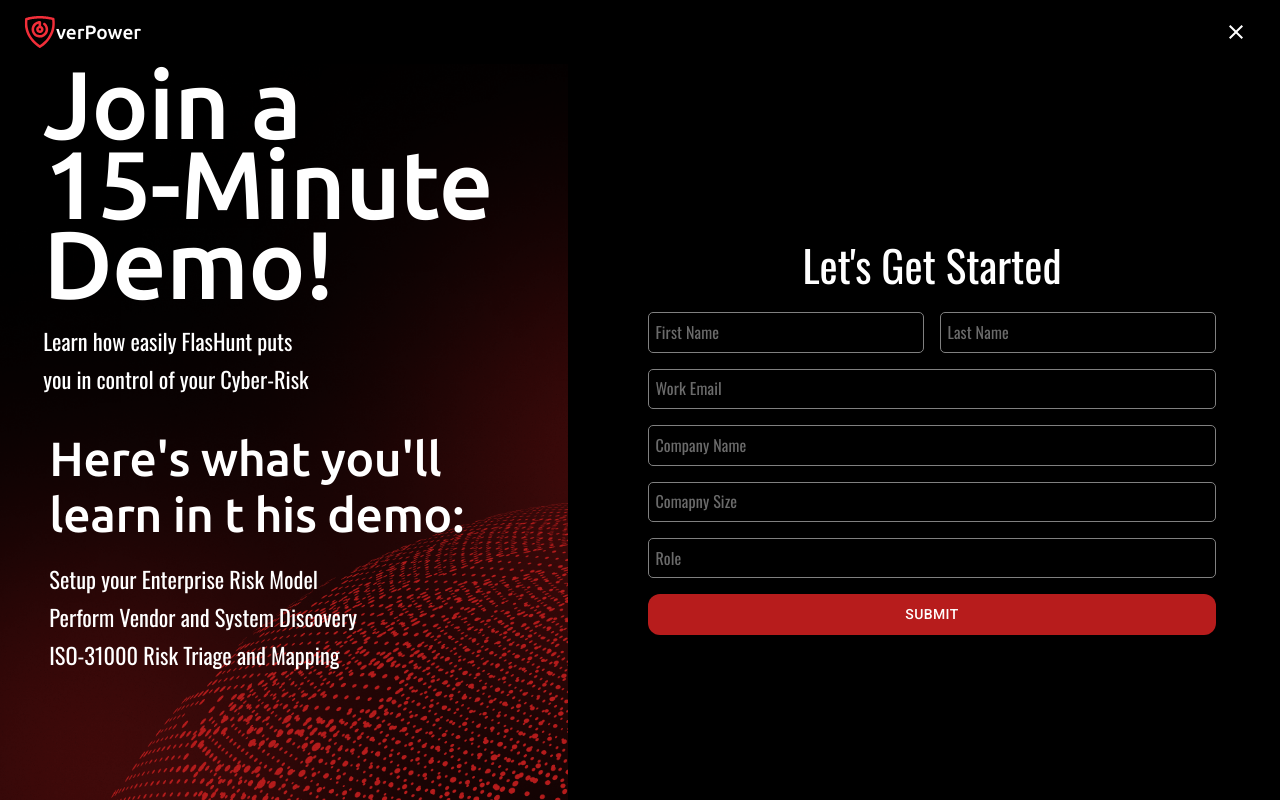
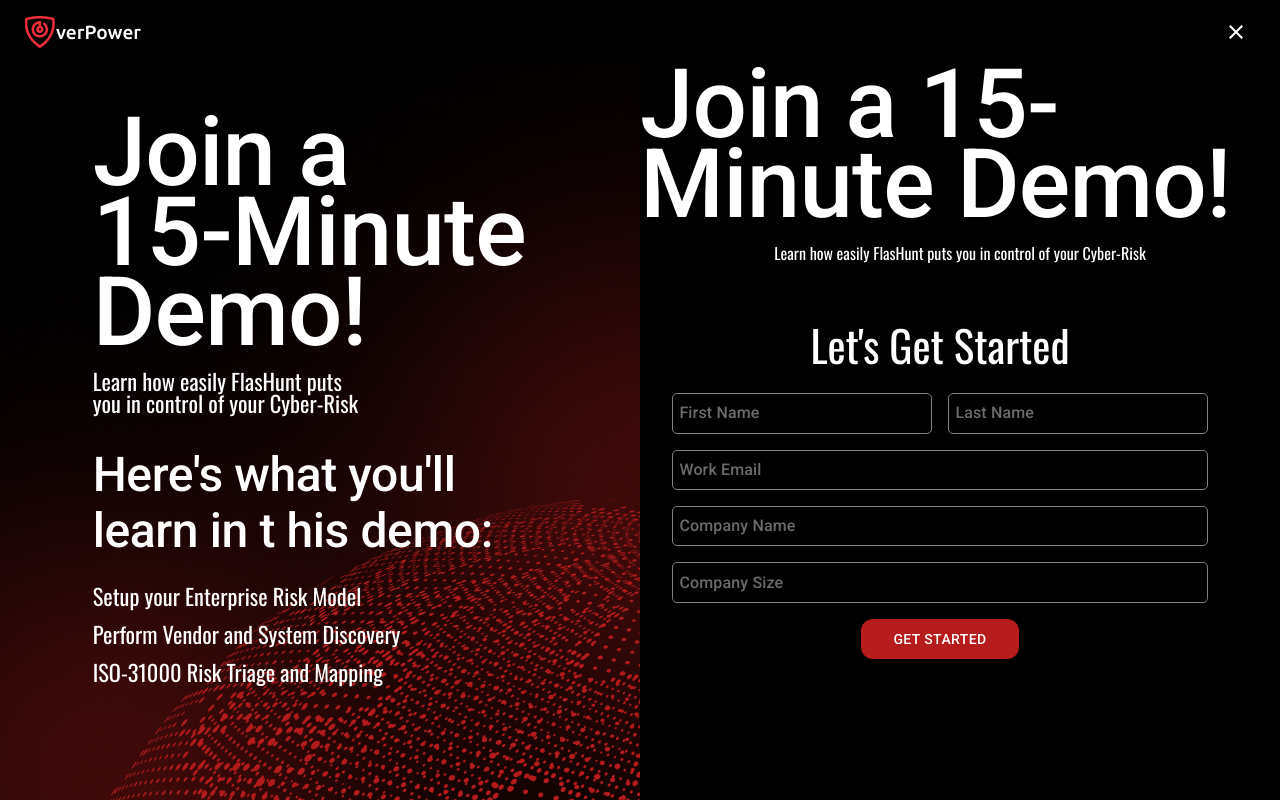
Before and after one commit to aizaz-react/fresh-next-app, a Next.js app: page / in a window 1280 px wide. Both pictures are taken after a click on the button "GET STARTED". Shown: the part 9042-9842 px from the top of the page. Built offline with nearby package versions, Linux system fonts and the light colour scheme.

Commit message:
resolve build and fonts issues

```diff
--- a/src/assets/custom/DownlodIcon.jsx
+++ b/src/assets/custom/DownlodIcon.jsx
@@ -9,7 +9,7 @@
       fill='none'
       xmlns='http://www.w3.org/2000/svg'
     >
-      <g clip-path='url(#clip0_651_1480)'>
+      <g clipPath='url(#clip0_651_1480)'>
         <path
           d='M53.1119 57.1119C45.3449 63.3565 36.5698 65.8386 26.7751 64.1777C18.4152 62.7613 11.6332 58.5583 6.51211 51.7901C-3.43252 38.6529 -1.88006 19.9562 10.4221 8.45681C22.09 -2.44054 40.8535 -2.84653 53.0796 7.48334C66.1961 18.5745 68.8674 38.9666 57.0565 53.1719C57.2641 53.4026 57.4717 53.6333 57.6909 53.8409C62.0646 58.2254 66.4414 62.6083 70.8212 66.9897C71.5132 67.6817 71.9746 68.4384 71.8777 69.4326C71.7832 70.5699 71.2041 71.3957 70.1361 71.7971C69.6405 72.0084 69.092 72.0624 68.5647 71.9519C68.0375 71.8413 67.5569 71.5715 67.188 71.1788C65.2041 69.2111 63.2364 67.2273 61.2641 65.248C58.782 62.7613 56.2991 60.2738 53.8154 57.7855C53.5894 57.5618 53.3587 57.3518 53.1119 57.1119ZM59.0588 32.3761C59.0588 17.6125 47.1418 5.61714 32.4129 5.61714C17.6839 5.61714 5.67472 17.571 5.65396 32.293C5.64242 35.8144 6.32606 39.3035 7.66566 42.5602C9.00525 45.8168 10.9745 48.7771 13.4604 51.2712C15.9464 53.7652 18.9002 55.7441 22.1524 57.0944C25.4047 58.4446 28.8915 59.1397 32.4129 59.1396C47.1418 59.1258 59.0542 47.1673 59.0588 32.3761Z'
           fill='#B71C1C'
--- a/src/assets/custom/SearchIcon.jsx
+++ b/src/assets/custom/SearchIcon.jsx
@@ -9,7 +9,7 @@
       fill='none'
       xmlns='http://www.w3.org/2000/svg'
     >
-      <g clip-path='url(#clip0_651_1477)'>
+      <g clipPath='url(#clip0_651_1477)'>
         <path
           d='M35.9283 71.996C27.3059 71.996 18.685 71.996 10.0654 71.996C5.58452 71.996 1.82119 69.3385 0.525183 65.2215C0.200175 64.1728 0.0334428 63.0815 0.0304925 61.9836C-0.00221434 47.981 -0.00221434 33.9784 0.0304925 19.9757C0.0350307 19.3651 0.150709 18.7604 0.37187 18.1912C1.9159 14.2473 3.48311 10.3136 5.07348 6.39014C6.69655 2.37129 10.1287 0.0163989 14.4542 0.0102664C28.788 -0.00472422 43.1224 -0.00472422 57.4575 0.0102664C61.7605 0.0102664 65.1764 2.33858 66.7994 6.32882C68.4225 10.3191 69.9965 14.2786 71.5603 18.2668C71.7666 18.8158 71.8718 19.3975 71.871 19.9839C71.8874 33.9865 71.8874 47.9891 71.871 61.9918C71.8608 67.7154 67.5517 71.9837 61.8055 71.9919C53.1764 72.0069 44.5506 72.0082 35.9283 71.996ZM6.54528 22.9602V61.7383C6.54528 64.1402 7.83516 65.4403 10.2248 65.4403H61.6338C64.0214 65.4403 65.3133 64.1402 65.3133 61.7485C65.3133 49.1019 65.3133 36.4545 65.3133 23.8065V22.9602H6.54528ZM63.68 16.3371C63.6612 16.205 63.6325 16.0745 63.5942 15.9467C62.6314 13.5305 61.6829 11.1081 60.6955 8.7021C60.0986 7.24665 58.9723 6.55776 57.4003 6.55776C43.0911 6.55776 28.7852 6.55776 14.4828 6.55776C12.8005 6.55776 11.7559 7.26096 11.1222 8.8268C10.1839 11.1429 9.26608 13.4671 8.34212 15.7893C8.2767 15.9487 8.23377 16.1184 8.16632 16.333L63.68 16.3371Z'
           fill='#B71C1C'
--- a/src/components/Home/MainSection.js
+++ b/src/components/Home/MainSection.js
@@ -52,7 +52,7 @@
             ...lescTitle
           }}
         >
-          {title || 'required title'}
+          {title}
         </MainHeading>
         <MainDescription
           component={'p'}
--- a/src/components/core/reusable/NavBar.jsx
+++ b/src/components/core/reusable/NavBar.jsx
@@ -55,7 +55,7 @@
     >
       <StackRow justifyContent={'space-between'} py={1}>
         <StackRow>
-          <Logo size={matches ? '1rem' : '2rem'} />
+          <Logo size={matches ? '1.5rem' : '2rem'} />
           <Typography
             variant='display2'
             sx={{
@@ -226,7 +226,7 @@
   position: 'absolute',
   left: 0,
   right: 0,
-  top: '2.8rem',
+  top: '3.2rem',
   height: '0px',
   overflow: 'hidden',
   transition: 'height 0.15s ease-out',
--- a/src/components/core/reusable/Popup.jsx
+++ b/src/components/core/reusable/Popup.jsx
@@ -4,24 +4,17 @@
   InputBase,
   Stack,
   Typography,
-  Button,
-  styled
+  styled,
+  useTheme
 } from '@mui/material';
-import { useTheme } from '@emotion/react';
+
 import Dialog from '@mui/material/Dialog';
-import ListItemText from '@mui/material/ListItemText';
-import ListItem from '@mui/material/ListItem';
-import List from '@mui/material/List';
-import Divider from '@mui/material/Divider';
-import AppBar from '@mui/material/AppBar';
 import Toolbar from '@mui/material/Toolbar';
 import IconButton from '@mui/material/IconButton';
 import CloseIcon from '@mui/icons-material/Close';
 import Slide from '@mui/material/Slide';
 import Logo from '@/assets/custom/Logo';
-import MainSection from '@/components/Home/MainSection';
 import { PrimaryButton } from '../styled/PrimaryButton';
-import Container from '../styled/Container';
 const Transition = React.forwardRef(function Transition(props, ref) {
   return <Slide direction='up' ref={ref} {...props} />;
 });
@@ -36,6 +29,9 @@
         onClose={handleClose}
         open={open}
         TransitionComponent={Transition}
+      >
+        <Box
+          sx={{ display: 'flex', flexDirection: 'column', minHeight: '100vh' }}
         >
           <Toolbar sx={{ display: 'flex', justifyContent: 'space-between' }}>
             <StackRow>
@@ -64,35 +60,13 @@
               <CloseIcon />
             </IconButton>
           </Toolbar>
+          <Box sx={{ flex: 1, display: 'flex' }}>
+            <BackgroundLayout>
+              <RightText display={'flex'} />
+            </BackgroundLayout>
             <Box
               sx={{
-            display: 'flex',
-            alignItems: 'center',
-            boxSizing: 'border-box',
-            flexDirection: 'row',
-            gap: '1rem',
-            [theme.breakpoints.down('md')]: {
-              display: 'flex',
-              flexDirection: 'column',
-              alignItems: 'center',
-              justifyContent: 'center'
-            }
-          }}
-        >
-          <BackgroundLayout
-            sx={{
-              display: 'flex',
-              flexDirection: 'column',
-              paddingBottom: '8rem',
-              flex: 0.5,
-
-              [theme.breakpoints.down('md')]: {
-                paddingBottom: '2rem',
-                minWidth: '50rem'
-              },
-              [theme.breakpoints.down('sm')]: {
-                minWidth: '30rem'
-              }
+                flex: 1
               }}
             >
               <Box
@@ -100,20 +74,15 @@
                   display: 'flex',
                   flexDirection: 'column',
                   justifyContent: 'center',
-                alignSelf: 'center'
+                  alignItems: 'center'
                 }}
               >
                 <Typography
                   variant='h2'
                   sx={{
-                  textAlign: 'center',
-                  fontFamily: '"Ubuntu", sans-serif',
                     fontSize: '6rem',
-                  textAlign: 'justify',
                     fontWeight: 500,
                     lineHeight: '5rem',
-                  paddingRight: '2rem',
-
                     [theme.breakpoints.down('lg')]: {
                       fontSize: '3rem',
                       lineHeight: '3rem'
@@ -124,7 +93,104 @@
                     },
                     [theme.breakpoints.down('sm')]: {
                       fontSize: '1.2rem',
+                      lineHeight: '1.2rem',
+                      lineBreak: 'normal',
+                      textAlign: 'left'
+                    }
+                  }}
+                >
+                  Join a 15-Minute Demo!
+                </Typography>
+                <br />
+                <Typography
+                  variant='display1'
+                  sx={{
+                    fontSize: '1rem',
+                    fontWeight: 400,
+                    lineHeight: '1.4rem',
+                    display: 'flex',
+
+                    [theme.breakpoints.down('sm')]: {
+                      fontSize: '0.9rem',
+                      marginTop: '.5rem',
+                      lineHeight: '1.2rem'
+                    }
+                  }}
+                >
+                  Learn how easily FlasHunt puts you in control of your
+                  Cyber-Risk
+                </Typography>
+              </Box>
+              <Form>
+                <Typography
+                  variant='display1'
+                  sx={{
+                    fontSize: '2.7rem',
                     textAlign: 'center',
+                    [theme.breakpoints.down('md')]: {
+                      fontSize: '2rem',
+                      textAlign: 'center'
+                    },
+                    [theme.breakpoints.down('sm')]: {
+                      fontSize: '1.3rem',
+                      textAlign: 'center'
+                    }
+                  }}
+                >
+                  Let&apos;s Get Started
+                </Typography>
+                <Box
+                  display={'flex'}
+                  direction={'row'}
+                  gap={'1rem'}
+                  flexWrap={'wrap'}
+                >
+                  <Input placeholder='First Name' />
+                  <Input placeholder='Last Name' />
+                </Box>
+                <Input placeholder='Work Email' />
+                <Input placeholder='Company Name' />
+                <Input placeholder='Company Size' />
+                <PrimaryButton variant='contained' sx={{ alignSelf: 'center' }}>
+                  Get Started
+                </PrimaryButton>
+              </Form>
+            </Box>
+          </Box>
+        </Box>
+      </Dialog>
+    </>
+  );
+}
+
+const RightText = (props) => {
+  const theme = useTheme();
+  return (
+    <Box
+      sx={{
+        display: props.display,
+        flexDirection: 'column',
+        justifyContent: 'center',
+        alignSelf: 'center',
+        maxWidth: '700px'
+      }}
+    >
+      <Typography
+        variant='h2'
+        sx={{
+          fontSize: '6rem',
+          fontWeight: 500,
+          lineHeight: '5rem',
+          [theme.breakpoints.down('lg')]: {
+            fontSize: '3rem',
+            lineHeight: '3rem'
+          },
+          [theme.breakpoints.down('md')]: {
+            fontSize: '3rem',
+            lineHeight: '3rem'
+          },
+          [theme.breakpoints.down('sm')]: {
+            fontSize: '1.2rem',
             lineHeight: '1.2rem',
             lineBreak: 'normal',
             textAlign: 'left'
@@ -143,12 +209,11 @@
         sx={{
           fontSize: '1.4rem',
           fontWeight: 400,
-                  lineHeight: '1.7em',
+          lineHeight: '1.4rem',
           display: 'flex',
 
           [theme.breakpoints.down('sm')]: {
             fontSize: '0.9rem',
-                    textAlign: 'center',
             marginTop: '.5rem',
             lineHeight: '1.2rem'
           }
@@ -158,19 +223,15 @@
         <br />
         you in control of your Cyber-Risk
       </Typography>
-            </Box>
 
-            <Box sx={{ marginTop: '2rem', alignSelf: 'center' }}>
       <Typography
         variant='h2'
         sx={{
-                  textAlign: 'center',
-                  fontFamily: '"Ubuntu", sans-serif',
           fontSize: '3rem',
-                  textAlign: 'justify',
           fontWeight: 500,
           lineHeight: '3.5rem',
           paddingRight: '3.4rem',
+          marginTop: '2rem',
           [theme.breakpoints.down('lg')]: {
             fontSize: '2rem',
             lineHeight: '2rem'
@@ -180,15 +241,13 @@
           },
           [theme.breakpoints.down('sm')]: {
             fontSize: '1rem',
-                    textAlign: 'center',
             gap: '0.5rem !important',
             lineHeight: '1rem',
-                    textAlign: 'left',
             paddingRight: '2rem'
           }
         }}
       >
-                Here's what you'll
+        Here&apos;s what you&apos;ll
         <br />
         learn in t his demo:
       </Typography>
@@ -196,24 +255,15 @@
       <Typography
         variant='display1'
         sx={{
-                  textAlign: 'center',
-
-                  textAlign: 'center',
           fontSize: '1.4rem',
           fontWeight: 400,
           lineHeight: '1.7em',
-                  display: 'flex',
-                  textAlign: 'flex-start',
-
           [theme.breakpoints.down('lg')]: {
             fontSize: '1.2rem',
-
             lineHeight: '1.8rem'
           },
           [theme.breakpoints.down('sm')]: {
             fontSize: '0.7rem',
-                    textAlign: 'center',
-                    textAlign: 'left',
             lineHeight: '1.2rem'
           }
         }}
@@ -225,125 +275,8 @@
         ISO-31000 Risk Triage and Mapping
       </Typography>
     </Box>
-          </BackgroundLayout>
-
-          <Stack
-            direction={'column'}
-            spacing={2}
-            sx={{
-              display: 'flex',
-              justifyContent: 'center',
-              flex: 0.5,
-              padding: '0rem 4rem',
-
-              [theme.breakpoints.down('md')]: {
-                display: 'flex',
-
-                marginTop: '2rem',
-                marginLeft: '1px !important',
-                minWidth: '20rem',
-                padding: '0rem 2rem'
-              },
-              [theme.breakpoints.down('sm')]: {
-                display: 'flex',
-
-                marginTop: '2rem',
-                marginLeft: '1px !important',
-
-                padding: '0rem 2rem'
-              }
-            }}
-          >
-            <Typography
-              variant='display1'
-              sx={{
-                fontSize: '2.7rem',
-                textAlign: 'center',
-                [theme.breakpoints.down('md')]: {
-                  fontSize: '2rem',
-                  textAlign: 'center'
-                },
-                [theme.breakpoints.down('sm')]: {
-                  fontSize: '1.3rem',
-                  textAlign: 'center'
-                }
-              }}
-            >
-              Let's Get Started
-            </Typography>
-            <Stack
-              spacing={2}
-              direction={'row'}
-              sx={{
-                [theme.breakpoints.down('md')]: {
-                  display: 'flex',
-                  gap: '1rem',
-                  flexDirection: 'column',
-                  marginLeft: '0px !important'
-                },
-                [theme.breakpoints.down('sm')]: {
-                  display: 'flex',
-                  flexWrap: 'wrap',
-                  flexDirection: 'column',
-                  minWidth: '4rem',
-                  gap: '1rem'
-                }
-              }}
-            >
-              <Input
-                placeholder='First Name'
-                sx={{
-                  flex: 1,
-                  [theme.breakpoints.down('sm')]: {
-                    minWidth: '250px',
-                    maxWidth: '250px'
-                  }
-                }}
-              />
-              <Input
-                placeholder='Last Name'
-                sx={{
-                  flex: 1,
-                  [theme.breakpoints.down('md')]: {
-                    marginLeft: '0px !important',
-                    [theme.breakpoints.down('sm')]: {
-                      minWidth: '250px',
-                      maxWidth: '250px'
-                    }
-                  }
-                }}
-              />
-            </Stack>
-            <Input placeholder='Work Email' />
-            <Input placeholder='Company Name' />
-            <Input placeholder='Comapny Size' />
-            <Input placeholder='Role' />
-            <PrimaryButton
-              onClick={handleClose}
-              variant='contained'
-              sx={{
-                display: 'flex',
-                justifyContent: 'center',
-                padding: '0.5rem 3.5rem',
-                marginTop: '1rem',
-                width: '100%',
-                [theme.breakpoints.down('md')]: {
-                  width: '100%'
-                },
-                [theme.breakpoints.down('sm')]: {
-                  width: '100%',
-                  marginTop: '2rem !important'
-                }
-              }}
-            >
-              Submit
-            </PrimaryButton>
-          </Stack>
-        </Box>
-      </Dialog>
-    </>
   );
-}
+};
 
 const StackRow = styled(Stack)(({ open, theme }) => ({
   flexDirection: 'row',
@@ -355,21 +288,37 @@
 }));
 
 const Input = styled(InputBase)(({ theme }) => ({
-  ...theme.typography.display1,
+  width: '100%',
+  flex: 1,
+  minWidth: '200px',
   border: '1px solid gray',
-  borderRadius: '5px',
-  padding: '0.2rem .4rem',
-  fontSize: '1rem',
-  [theme.breakpoints.down('sm')]: {
-    minWidth: '8rem'
+  padding: '.2rem .4rem',
+  borderRadius: '5px'
+}));
+
+const BackgroundLayout = styled(Box)(({ theme }) => ({
+  backgroundImage: `url(/image/moodboard.png)`,
+  backgroundRepeat: 'no-repeat',
+  backgroundSize: 'cover',
+  width: '50%',
+  display: 'flex',
+  flexDirection: 'column',
+  paddingTop: '3rem',
+  [theme.breakpoints.down('md')]: {
+    display: 'none'
   }
 }));
-const BackgroundLayout = styled(Box)({
-  backgroundImage: `url(/image/moodboard.png)`,
-  backgroundRepeat: 'no-repeat',
-  backgroundSize: 'cover'
 
-  //   backgroundColor: 'red',
-  //   width: '100%',
-  //   height: '100px',
-});
+const Form = styled(Box)(({ theme }) => ({
+  display: 'flex',
+  flexDirection: 'column',
+  justifyContent: 'center',
+  gap: '1rem',
+  flexWrap: 'wrap',
+  component: 'form',
+  maxWidth: '600px',
+  padding: '3rem 2rem',
+  [theme.breakpoints.down('md')]: {
+    margin: '0 auto'
+  }
+}));
--- a/src/pages/_app.js
+++ b/src/pages/_app.js
@@ -6,24 +6,6 @@
 export default function App({ Component, pageProps }) {
   return (
     <>
-      <Head>
-        <link
-          href='https://fonts.googleapis.com/css2?family=Roboto:wght@500&family=Ubuntu:wght@500&display=swap'
-          rel='stylesheet'
-        />
-        <link
-          href='https://fonts.googleapis.com/css2?family=Oswald&display=swap'
-          rel='stylesheet'
-        />
-        <link
-          rel='stylesheet'
-          href='https://fonts.googleapis.com/icon?family=Material+Icons'
-        />
-        <link
-          href='https://fonts.googleapis.com/css2?family=Courier+Prime&display=swap'
-          rel='stylesheet'
-        />
-      </Head>
       <ThemeProvider theme={darkTheme}>
         <Component {...pageProps} />
       </ThemeProvider>
--- a/src/pages/_document.js
+++ b/src/pages/_document.js
@@ -1,13 +1,22 @@
-import { Html, Head, Main, NextScript } from 'next/document'
+import { Html, Head, Main, NextScript } from 'next/document';
 
 export default function Document() {
   return (
-    <Html lang="en">
-      <Head />
+    <Html lang='en'>
+      <Head>
+        <link
+          href='https://fonts.googleapis.com/css2?family=Roboto:wght@500&family=Ubuntu:wght@500&display=swap'
+          rel='stylesheet'
+        />
+        <link
+          href='https://fonts.googleapis.com/css2?family=Oswald&display=swap'
+          rel='stylesheet'
+        />
+      </Head>
       <body>
         <Main />
         <NextScript />
       </body>
     </Html>
-  )
+  );
 }
--- a/src/pages/index.js
+++ b/src/pages/index.js
@@ -26,15 +26,12 @@
   const myRef2 = useRef(null);
   const myRef3 = useRef(null);
   const myRef4 = useRef(null);
-  console.log('message', message);
   const handleChange = (_, newValue) => {
     setValue(newValue);
   };
 
   const [modalOpen, setModalOpen] = useState(false);
   useEffect(() => {
-    console.log('my ref is this', message);
-
     if (message == '1') {
       myRef1.current.scrollIntoView({ behavior: 'smooth' });
       setMessage('');
@@ -56,7 +53,6 @@
   };
 
   const handleClickOpen = () => {
-    console.log('hello');
     setModalOpen(true);
   };
   const handleClose = () => {
@@ -270,7 +266,6 @@
                     alt='hello'
                     width={'100%'}
                     sx={{
-                      // borderRadius: '25px',
                       border: `3px solid ${theme.palette.primary.main}`,
                       borderRight: 'none',
                       marginLeft: '4rem',
```
Also changed, not shown: src/assets/custom/YoutubeIcon.jsx (+2 -2 lines), 1 other file (tests, documents, lock files or other folders). Lines whose indentation alone changed are shown as unchanged.
